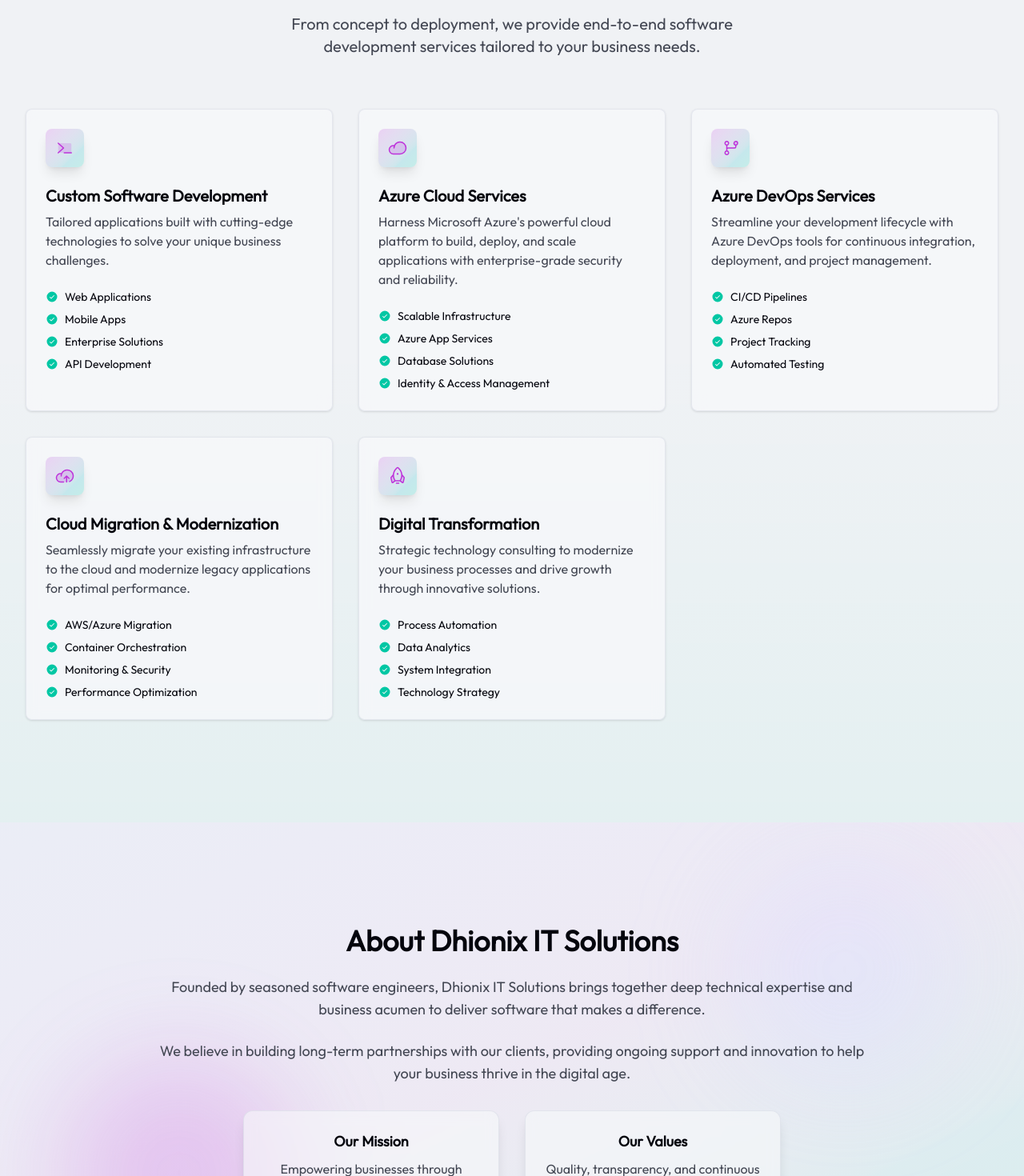
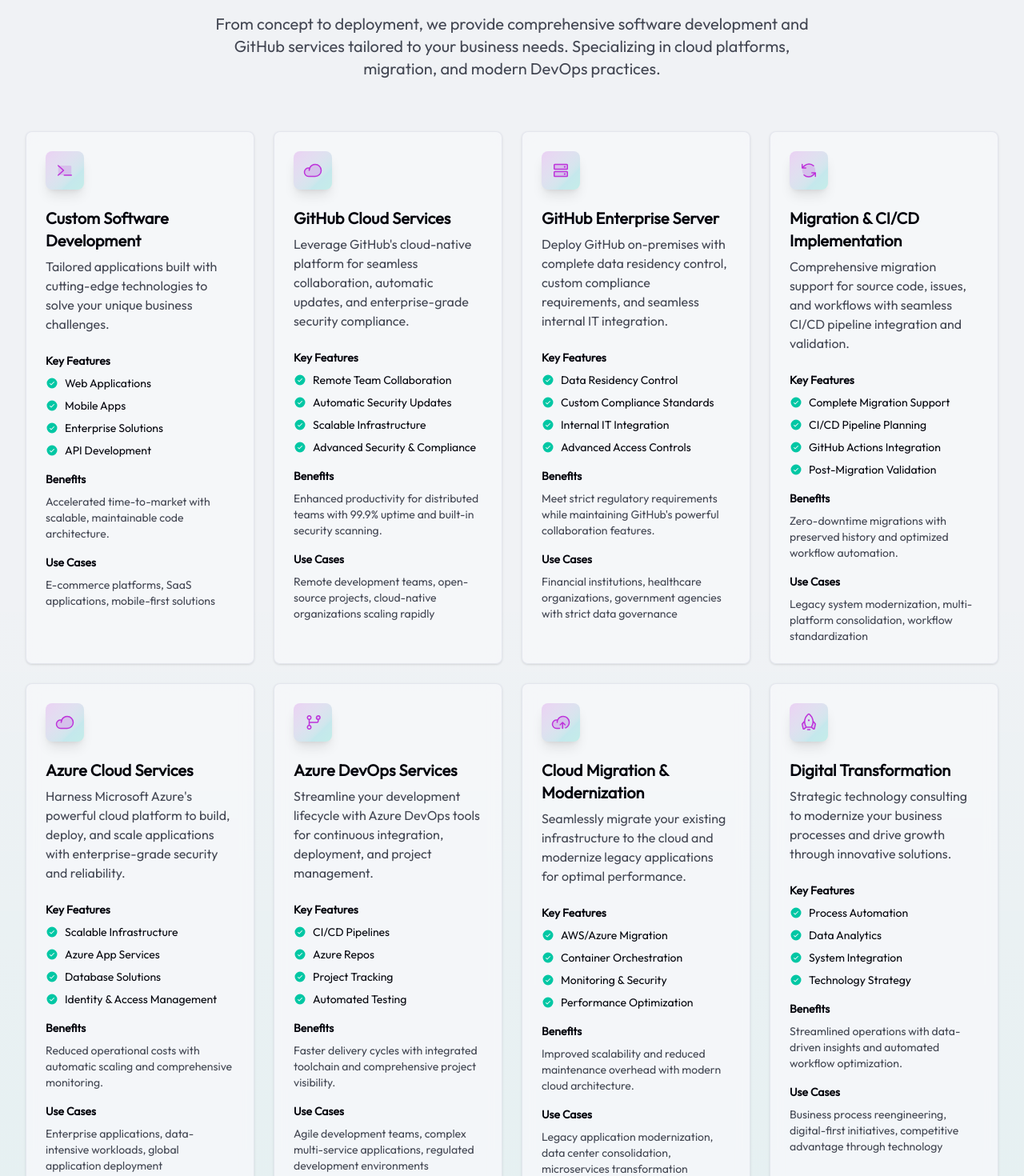
Before and after one commit to tech-roll/project-k, a React (Vite) app: page / in a window 1280 px wide. Shown: the part 760-2230 px from the top of the page at 80% size. Built offline with nearby package versions, Linux system fonts and the light colour scheme.

Commit message:
#39 enhance services section with additional features, benefits, and use cases

```diff
--- a/src/App.tsx
+++ b/src/App.tsx
@@ -5,7 +5,7 @@
 import { Textarea } from "@/components/ui/textarea"
 import { Badge } from "@/components/ui/badge"
 import { Separator } from "@/components/ui/separator"
-import { Code, Gear, ChartLine, Envelope, Phone, MapPin, ArrowRight, CheckCircle, Article, YoutubeLogo, LinkedinLogo, FacebookLogo, InstagramLogo, TwitterLogo, Moon, Sun, Terminal, CloudArrowUp, Rocket, Cloud, GitBranch, Database, Shield } from "@phosphor-icons/react"
+import { Code, Gear, ChartLine, Envelope, Phone, MapPin, ArrowRight, CheckCircle, Article, YoutubeLogo, LinkedinLogo, FacebookLogo, InstagramLogo, TwitterLogo, Moon, Sun, Terminal, CloudArrowUp, Rocket, Cloud, GitBranch, Database, Shield, GithubLogo, HardDrives, ArrowsCounterClockwise, Users, Lock } from "@phosphor-icons/react"
 import { useState } from "react"
 import { toast } from "sonner"
 import emailjs from '@emailjs/browser'
@@ -79,31 +79,65 @@
       icon: Terminal,
       title: "Custom Software Development",
       description: "Tailored applications built with cutting-edge technologies to solve your unique business challenges.",
-      features: ["Web Applications", "Mobile Apps", "Enterprise Solutions", "API Development"]
+      features: ["Web Applications", "Mobile Apps", "Enterprise Solutions", "API Development"],
+      benefits: "Accelerated time-to-market with scalable, maintainable code architecture.",
+      scenarios: "E-commerce platforms, SaaS applications, mobile-first solutions"
+    },
+    {
+      icon: Cloud,
+      title: "GitHub Cloud Services",
+      description: "Leverage GitHub's cloud-native platform for seamless collaboration, automatic updates, and enterprise-grade security compliance.",
+      features: ["Remote Team Collaboration", "Automatic Security Updates", "Scalable Infrastructure", "Advanced Security & Compliance"],
+      benefits: "Enhanced productivity for distributed teams with 99.9% uptime and built-in security scanning.",
+      scenarios: "Remote development teams, open-source projects, cloud-native organizations scaling rapidly"
+    },
+    {
+      icon: HardDrives,
+      title: "GitHub Enterprise Server",
+      description: "Deploy GitHub on-premises with complete data residency control, custom compliance requirements, and seamless internal IT integration.",
+      features: ["Data Residency Control", "Custom Compliance Standards", "Internal IT Integration", "Advanced Access Controls"],
+      benefits: "Meet strict regulatory requirements while maintaining GitHub's powerful collaboration features.",
+      scenarios: "Financial institutions, healthcare organizations, government agencies with strict data governance"
+    },
+    {
+      icon: ArrowsCounterClockwise,
+      title: "Migration & CI/CD Implementation",
+      description: "Comprehensive migration support for source code, issues, and workflows with seamless CI/CD pipeline integration and validation.",
+      features: ["Complete Migration Support", "CI/CD Pipeline Planning", "GitHub Actions Integration", "Post-Migration Validation"],
+      benefits: "Zero-downtime migrations with preserved history and optimized workflow automation.",
+      scenarios: "Legacy system modernization, multi-platform consolidation, workflow standardization"
     },
     {
       icon: Cloud,
       title: "Azure Cloud Services",
       description: "Harness Microsoft Azure's powerful cloud platform to build, deploy, and scale applications with enterprise-grade security and reliability.",
-      features: ["Scalable Infrastructure", "Azure App Services", "Database Solutions", "Identity & Access Management"]
+      features: ["Scalable Infrastructure", "Azure App Services", "Database Solutions", "Identity & Access Management"],
+      benefits: "Reduced operational costs with automatic scaling and comprehensive monitoring.",
+      scenarios: "Enterprise applications, data-intensive workloads, global application deployment"
     },
     {
       icon: GitBranch,
       title: "Azure DevOps Services",
       description: "Streamline your development lifecycle with Azure DevOps tools for continuous integration, deployment, and project management.",
-      features: ["CI/CD Pipelines", "Azure Repos", "Project Tracking", "Automated Testing"]
+      features: ["CI/CD Pipelines", "Azure Repos", "Project Tracking", "Automated Testing"],
+      benefits: "Faster delivery cycles with integrated toolchain and comprehensive project visibility.",
+      scenarios: "Agile development teams, complex multi-service applications, regulated development environments"
     },
     {
       icon: CloudArrowUp,
       title: "Cloud Migration & Modernization",
       description: "Seamlessly migrate your existing infrastructure to the cloud and modernize legacy applications for optimal performance.",
-      features: ["AWS/Azure Migration", "Container Orchestration", "Monitoring & Security", "Performance Optimization"]
+      features: ["AWS/Azure Migration", "Container Orchestration", "Monitoring & Security", "Performance Optimization"],
+      benefits: "Improved scalability and reduced maintenance overhead with modern cloud architecture.",
+      scenarios: "Legacy application modernization, data center consolidation, microservices transformation"
     },
     {
       icon: Rocket,
       title: "Digital Transformation",
       description: "Strategic technology consulting to modernize your business processes and drive growth through innovative solutions.",
-      features: ["Process Automation", "Data Analytics", "System Integration", "Technology Strategy"]
+      features: ["Process Automation", "Data Analytics", "System Integration", "Technology Strategy"],
+      benefits: "Streamlined operations with data-driven insights and automated workflow optimization.",
+      scenarios: "Business process reengineering, digital-first initiatives, competitive advantage through technology"
     }
   ]
 
@@ -200,13 +234,13 @@
             <h2 className="text-3xl sm:text-4xl font-bold text-foreground mb-4">
               Our Services
             </h2>
-            <p className="text-xl text-muted-foreground max-w-2xl mx-auto">
-              From concept to deployment, we provide end-to-end software development services
-              tailored to your business needs.
+            <p className="text-xl text-muted-foreground max-w-3xl mx-auto">
+              From concept to deployment, we provide comprehensive software development and GitHub services
+              tailored to your business needs. Specializing in cloud platforms, migration, and modern DevOps practices.
             </p>
           </div>
 
-          <div className="grid sm:grid-cols-1 md:grid-cols-2 lg:grid-cols-3 gap-8">
+          <div className="grid sm:grid-cols-1 md:grid-cols-2 lg:grid-cols-3 xl:grid-cols-4 gap-6">
             {services.map((service, index) => (
               <Card
                 key={index}
@@ -220,7 +254,9 @@
                   <CardTitle className="text-xl group-hover:text-primary transition-colors duration-300">{service.title}</CardTitle>
                   <CardDescription className="text-base">{service.description}</CardDescription>
                 </CardHeader>
-                <CardContent className="relative z-10">
+                <CardContent className="relative z-10 space-y-4">
+                  <div>
+                    <h4 className="font-semibold text-sm text-foreground mb-2">Key Features</h4>
                     <ul className="space-y-2">
                       {service.features.map((feature, featureIndex) => (
                         <li key={featureIndex} className="flex items-center gap-2 text-sm">
@@ -229,6 +265,21 @@
                         </li>
                       ))}
                     </ul>
+                  </div>
+
+                  {service.benefits && (
+                    <div>
+                      <h4 className="font-semibold text-sm text-foreground mb-2">Benefits</h4>
+                      <p className="text-sm text-muted-foreground">{service.benefits}</p>
+                    </div>
+                  )}
+
+                  {service.scenarios && (
+                    <div>
+                      <h4 className="font-semibold text-sm text-foreground mb-2">Use Cases</h4>
+                      <p className="text-sm text-muted-foreground">{service.scenarios}</p>
+                    </div>
+                  )}
                 </CardContent>
               </Card>
             ))}
```
Lines whose indentation alone changed are shown as unchanged.
